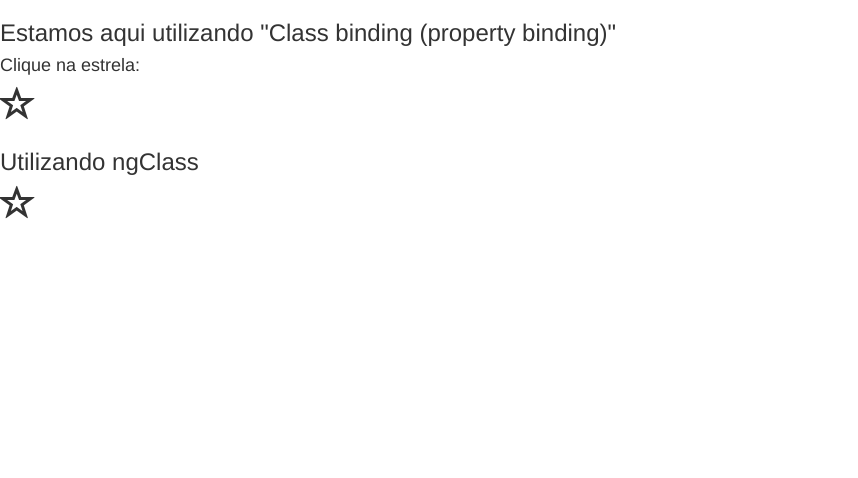
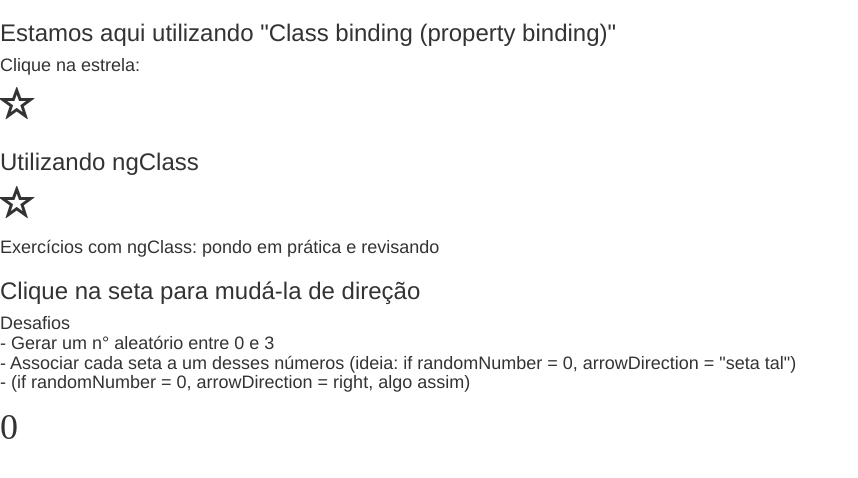
Before and after one commit to DevCaioSouza/Curso-Loiane-Angular, an Angular app in the folder diretivas/: page / in a window 1280 px wide. Shown: the top 478 px of the page, without its empty margins (0-858 px from the left). Built offline with nearby package versions, Linux system fonts and the light colour scheme.

Commit message:
used switch to associate numbers to string

```diff
--- a/diretivas/src/app/diretiva-ng-class/diretiva-ng-class.component.html
+++ b/diretivas/src/app/diretiva-ng-class/diretiva-ng-class.component.html
@@ -18,3 +18,19 @@
   (click)="onClickOnStar()"
   ></i>
 </h1>
+
+<h4>Exercícios com ngClass: pondo em prática e revisando</h4>
+
+<h1>
+  <h3>Clique na seta para mudá-la de direção </h3>
+  <h4>Desafios <br> - Gerar um n° aleatório entre 0 e 3
+    <br> - Associar cada seta a um desses números  (ideia: if randomNumber = 0, arrowDirection = "seta tal")
+    <br> - (if randomNumber = 0, arrowDirection = right, algo assim)
+  </h4>
+  <i class="glyphicon"
+  (click)="onArrowClicked()"
+  >
+  {{randomNumber}}
+  {{arrowDirection}}
+  </i>
+</h1>
--- a/diretivas/src/app/diretiva-ng-class/diretiva-ng-class.component.ts
+++ b/diretivas/src/app/diretiva-ng-class/diretiva-ng-class.component.ts
@@ -8,9 +8,30 @@ import { Component } from '@angular/core';
 export class DiretivaNgClassComponent {
 
   meuFavorito: boolean = false;
+  randomNumber: number = 0;
+  arrowDirection: string = "";
 
   onClickOnStar(){
     this.meuFavorito = !this.meuFavorito
   }
 
+  onArrowClicked(){
+
+    this.randomNumber = Math.floor((Math.random() * 4));
+
+    console.log(this.randomNumber)
+
+    switch (this.randomNumber){
+      case 0: this.arrowDirection = "left";
+        break;
+      case 1: this.arrowDirection = "up";
+        break;
+      case 2: this.arrowDirection = "right";
+        break;
+      case 3: this.arrowDirection = "down";
+        break
+    }
+
+  }
+
 }
```
